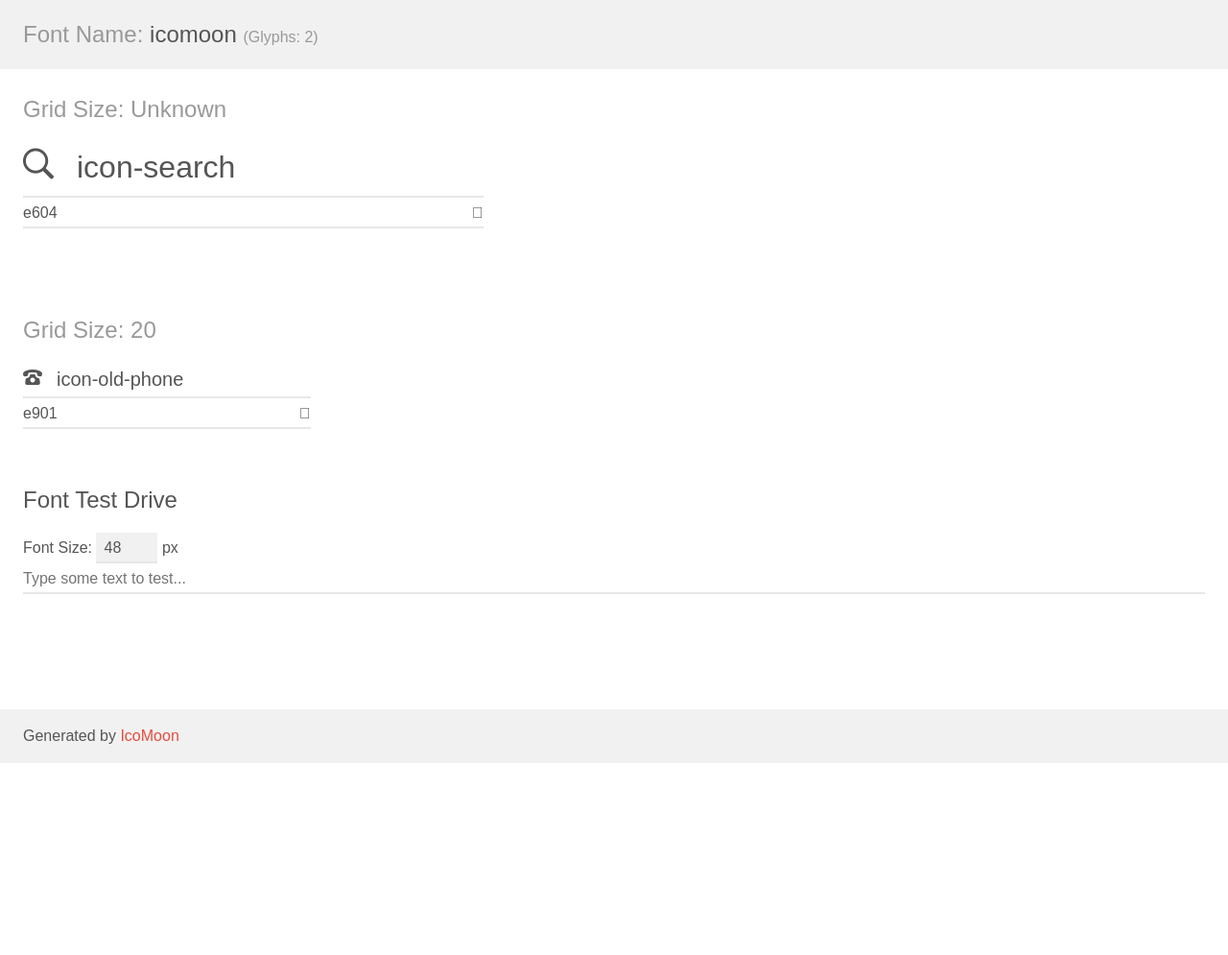
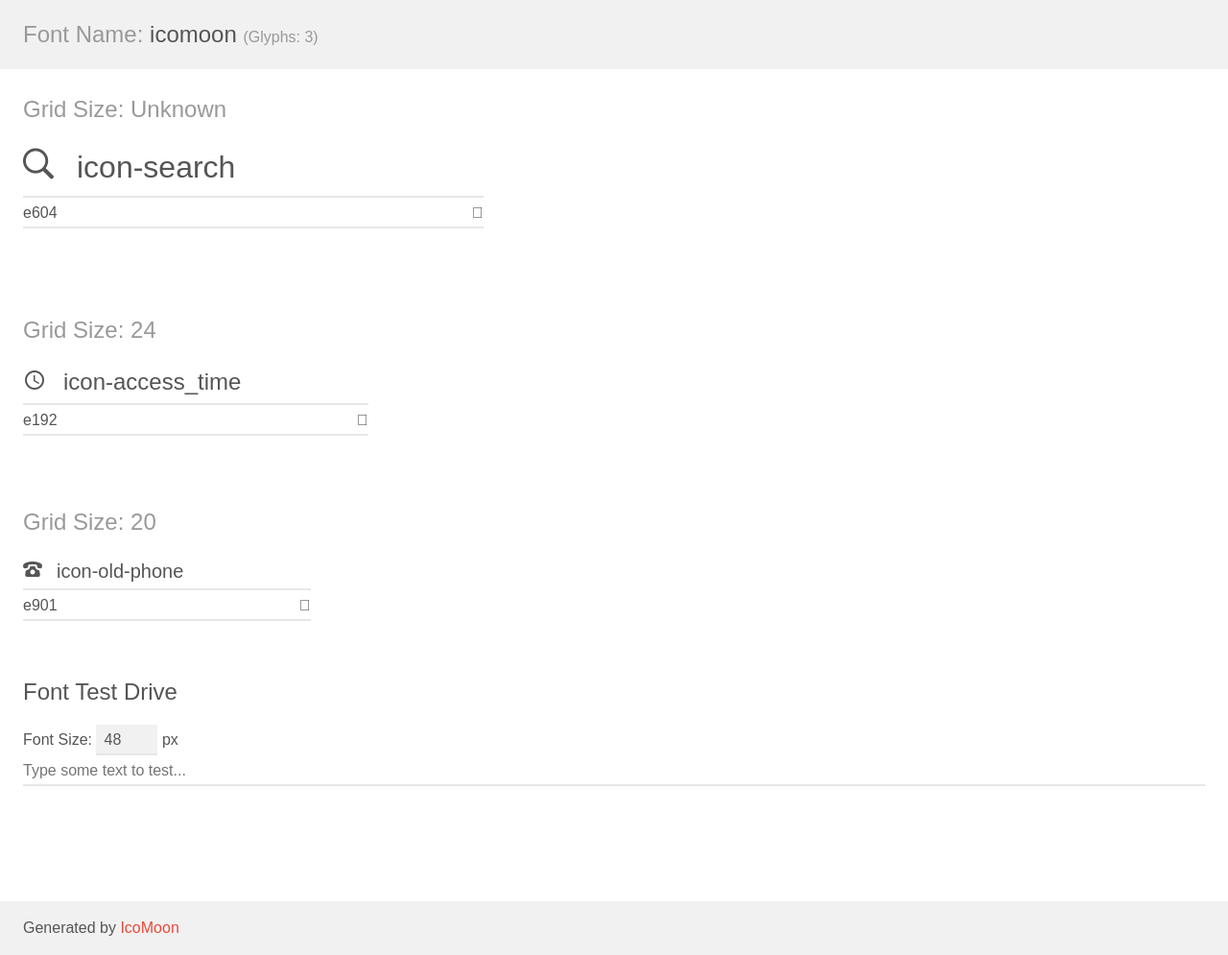
Before and after one commit to oawu/ApricotTangbao, a PHP site: page /font/icomoon/demo.html in a window 1280 px wide. Shown: the whole page at 96% size. Before the commit the page ends 795 px from the top, so only its background shows below. Run offline with PHP 8.4, Linux system fonts and the light colour scheme.

Commit message:
Fix code

```diff
--- a/font/icomoon/demo-files/demo.css
+++ b/font/icomoon/demo-files/demo.css
@@ -150,5 +150,8 @@ p {
     font-size: 32px;
 }
 .fs2 {
+    font-size: 24px;
+}
+.fs3 {
     font-size: 20px;
 }
--- a/font/icomoon/demo.html
+++ b/font/icomoon/demo.html
@@ -9,7 +9,7 @@
     <link rel="stylesheet" href="style.css"></head>
 <body>
     <div class="bgc1 clearfix">
-        <h1 class="mhmm mvm"><span class="fgc1">Font Name:</span> icomoon <small class="fgc1">(Glyphs:&nbsp;2)</small></h1>
+        <h1 class="mhmm mvm"><span class="fgc1">Font Name:</span> icomoon <small class="fgc1">(Glyphs:&nbsp;3)</small></h1>
     </div>
     <div class="clearfix mhl ptl">
         <h1 class="mvm mtn fgc1">Grid Size: Unknown</h1>
@@ -31,8 +31,27 @@
         </div>
   </div>
     <div class="clearfix mhl ptl">
+        <h1 class="mvm mtn fgc1">Grid Size: 24</h1>
+        <div class="glyph fs2">
+            <div class="clearfix bshadow0 pbs">
+                <span class="icon-access_time">
+
+                </span>
+                <span class="mls"> icon-access_time</span>
+            </div>
+            <fieldset class="fs0 size1of1 clearfix hidden-false">
+                <input type="text" readonly value="e192" class="unit size1of2" />
+                <input type="text" maxlength="1" readonly value="&#xe192;" class="unitRight size1of2 talign-right" />
+            </fieldset>
+            <div class="fs0 bshadow0 clearfix hidden-true">
+                <span class="unit pvs fgc1">liga: </span>
+                <input type="text" readonly value="access_time" class="liga unitRight" />
+            </div>
+        </div>
+  </div>
+    <div class="clearfix mhl ptl">
         <h1 class="mvm mtn fgc1">Grid Size: 20</h1>
-        <div class="glyph fs2">
+        <div class="glyph fs3">
             <div class="clearfix bshadow0 pbs">
                 <span class="icon-old-phone">
 
--- a/font/icomoon/style.css
+++ b/font/icomoon/style.css
@@ -1,10 +1,10 @@
 @font-face {
     font-family: 'icomoon';
-    src:    url('fonts/icomoon.eot?rds54f');
-    src:    url('fonts/icomoon.eot?rds54f#iefix') format('embedded-opentype'),
-        url('fonts/icomoon.ttf?rds54f') format('truetype'),
-        url('fonts/icomoon.woff?rds54f') format('woff'),
-        url('fonts/icomoon.svg?rds54f#icomoon') format('svg');
+    src:    url('fonts/icomoon.eot?eel4s3');
+    src:    url('fonts/icomoon.eot?eel4s3#iefix') format('embedded-opentype'),
+        url('fonts/icomoon.ttf?eel4s3') format('truetype'),
+        url('fonts/icomoon.woff?eel4s3') format('woff'),
+        url('fonts/icomoon.svg?eel4s3#icomoon') format('svg');
     font-weight: normal;
     font-style: normal;
 }
@@ -27,6 +27,9 @@
 .icon-search:before {
     content: "\e604";
 }
+.icon-access_time:before {
+    content: "\e192";
+}
 .icon-old-phone:before {
     content: "\e901";
 }
```
Also changed, not shown: font/icomoon/selection.json (+26 -0 lines), index.html (+5 -2 lines), scss/public.scss (+30 -10 lines), css/public.css, font/icomoon/fonts/icomoon.ttf, font/icomoon/fonts/icomoon.woff, font/icomoon/icomoon.svg, font/icomoon/icomoon.ttf, font/icomoon/icomoon.woff, 3 other files.
